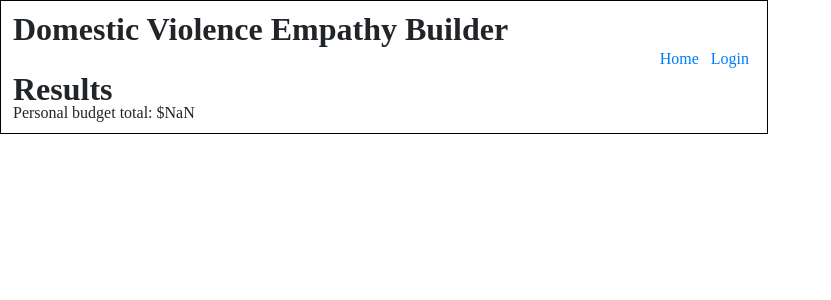
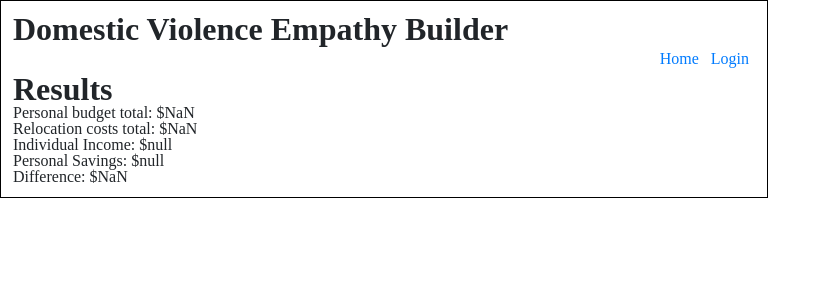
Before and after one commit to build-week-dv-empathy-builder/Front-end, a React (Create React App) app in the folder dv-empathy/: page /calculator/results in a window 1280 px wide. Shown: the top 300 px of the page, without its empty margins (0-831 px from the left). Built offline with nearby package versions, Linux system fonts and the light colour scheme.

Commit message:
calculator is calculating

```diff
--- a/dv-empathy/src/appDataStructure.js
+++ b/dv-empathy/src/appDataStructure.js
@@ -49,6 +49,6 @@ export default
         income_loss: '',
         additional_security: '',
         relocation_other: '',
-        relocation_budget_total: '',
+
     }
 }
--- a/dv-empathy/src/components/Calculator.js
+++ b/dv-empathy/src/components/Calculator.js
@@ -5,25 +5,45 @@ class Calculator extends React.Component {
     constructor() {
         super()
 
+        this.personal_savings = localStorage.getItem('personal_savings')
+        this.individual_income = localStorage.getItem('individual_income')
         this.personal_budget_total = 0
-        this.relocation_costs = 0
+        this.relocation_budget_total = 0
         this.calculated_difference = 0
+    }
 
-        // Calculate personal budget total
+    // Calculate personal budget total
+    calculatePersonalCosts = () => {
         const p_costs = {...appDataStructure.personal_costs}
         for(let property in p_costs){
             if(p_costs.hasOwnProperty(property)) {
-                p_costs[property] = parseInt(localStorage.getItem(`${property}`))
+                p_costs[property] = parseFloat(localStorage.getItem(`${property}`))
                 this.personal_budget_total += p_costs[property]
             }
         }
-        console.log("personal costs data?", p_costs)
-        console.log("personal budget total", this.personal_budget_total)
-
     }
 
-    componentDidMount() {
+    calculateRelocationCosts = () => {
+        // Calculate relocation cost total
+        const r_costs = {...appDataStructure.relocation_costs}
+        for (let property in r_costs) {
+            if(r_costs.hasOwnProperty(property)) {
+                r_costs[property] = parseFloat(localStorage.getItem(`${property}`))
+                this.relocation_budget_total += r_costs[property]
+            }
+        }
+    }
 
+    calculateTotalCost = () => {
+        const all_costs = this.personal_budget_total + this.relocation_budget_total
+        this.calculated_difference = all_costs - (this.personal_savings + this.individual_income)
+        console.log('wtf', this.calculated_difference)
+    }
+
+    componentWillMount() {
+        this.calculatePersonalCosts()
+        this.calculateRelocationCosts()
+        this.calculateTotalCost()
     }
 
     render() {
@@ -31,6 +51,10 @@ class Calculator extends React.Component {
             <div className="calculator">
                 <h1>Results</h1>
                 <p>{`Personal budget total: $${this.personal_budget_total}`}</p>
+                <p>{`Relocation costs total: $${this.relocation_budget_total}`}</p>
+                <p>{`Individual Income: $${this.individual_income}`}</p>
+                <p>{`Personal Savings: $${this.personal_savings}`}</p>
+                <p>{`Difference: $${this.calculated_difference}`}</p>
             </div>
         )
     }
--- a/dv-empathy/src/components/InputPersonalBudet.js
+++ b/dv-empathy/src/components/InputPersonalBudet.js
@@ -140,7 +140,7 @@ class InputPersonalBudget extends React.Component {
 
                     <br />
 
-                    <Label for="personal_other">Other Personal Income: </Label>
+                    <Label for="personal_other">Other Personal Expenses: </Label>
                     <Input
                         type="number"
                         name="personal_other"
```
